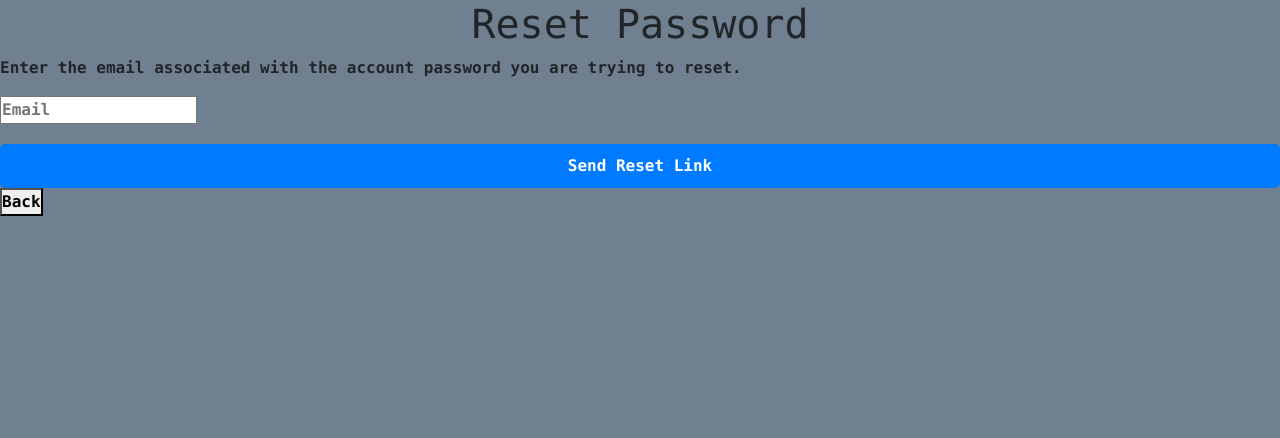
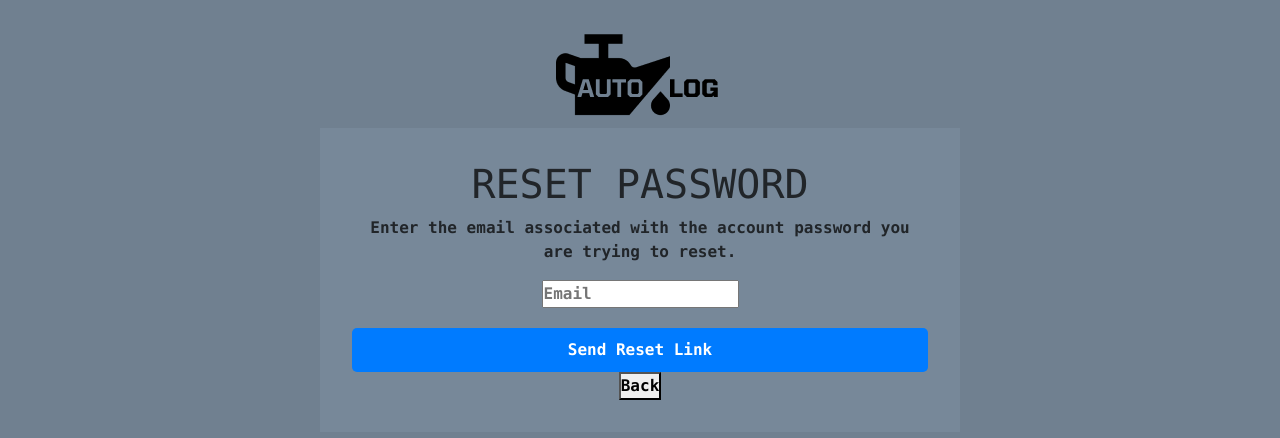
Before and after one commit to IcyPistachio/AutoLog, a React (Create React App) app in the folder AutoLogWeb/frontend/: page /forgot-password in a window 1280 px wide. Shown: the top 438 px of the page. Built offline with nearby package versions, Linux system fonts and the light colour scheme.

Commit message:
Created ForgotPassword.css and Adjusted ForgotPassword.js
Started on the ForgotPassword styling sheet and changed up the JS file for it but both are unfinished.

```diff
--- /dev/null
+++ b/AutoLogWeb/frontend/src/components/ForgotPassword.css
@@ -0,0 +1,33 @@
+* {
+    font-family: "Monaco", monospace;
+    font-weight: bold;
+    padding: 0;
+    margin: 0;
+    outline: none;
+}
+
+.logo {
+    position: absolute; /* Position logo absolutely */
+    top: 20px; /* Adjust distance from top */
+    left: 50%; /* Center horizontally */
+    transform: translateX(-50%); /* Center horizontally */
+}
+
+.forgot-password-container {
+    display: flex;
+    flex-direction: column;
+    justify-content: center;
+    align-items: center;
+    margin: auto;
+    width: 50vw;
+    height: 70vh;
+    text-align: center;
+    min-height: 60vh;
+}
+
+
+
+.textContainer {
+    padding: 5%;
+    background-color: lightslategray;
+}
--- a/AutoLogWeb/frontend/src/components/ForgotPassword.js
+++ b/AutoLogWeb/frontend/src/components/ForgotPassword.js
@@ -1,5 +1,8 @@
 import React, { useState } from 'react';
 import { useNavigate } from 'react-router-dom';
+import './ForgotPassword.css';
+import Form from 'react-bootstrap/Form';
+import logo from '../images/Group 19.png'
 
 function ForgotPassword() {
     const [email, setEmail] = useState('');
@@ -26,7 +29,9 @@ function ForgotPassword() {
 
     return (
         <div className="forgot-password-container">
-            <h1>Reset Password</h1>
+            <img src={logo} alt="AutoLog Logo" className="logo" />
+            <div className='textContainer'>
+                <h1>RESET PASSWORD</h1>
                 <p>Enter the email associated with the account password you are trying to reset.</p>
                 <form onSubmit={handleResetPassword}>
                     <input
@@ -41,6 +46,7 @@ function ForgotPassword() {
                 <span className="message">{message}</span>
                 <button onClick={() => navigate(-1)}>Back</button>
             </div>
+        </div>
     );
 }
 
```
Also changed, not shown: 1 other file (tests, documents, lock files or other folders). Lines whose indentation alone changed are shown as unchanged.
